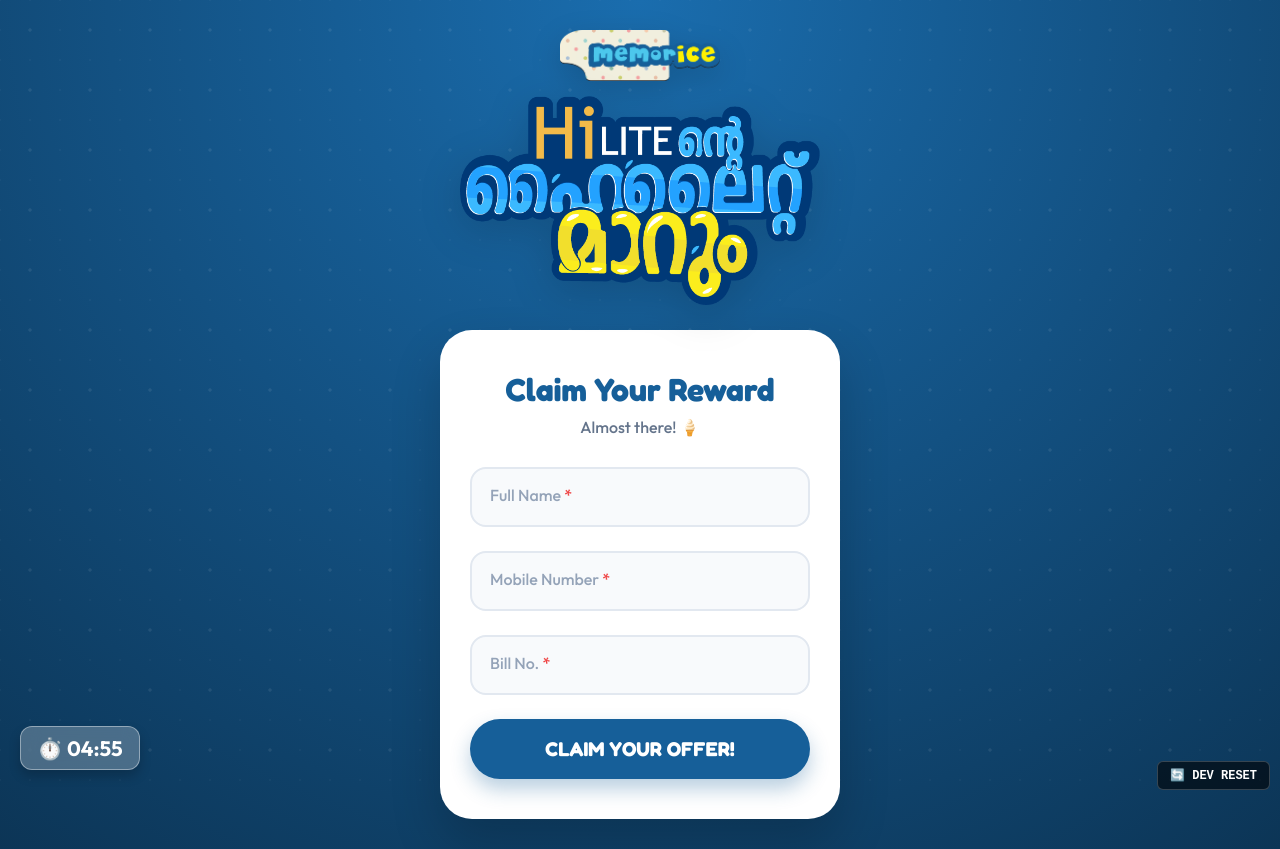
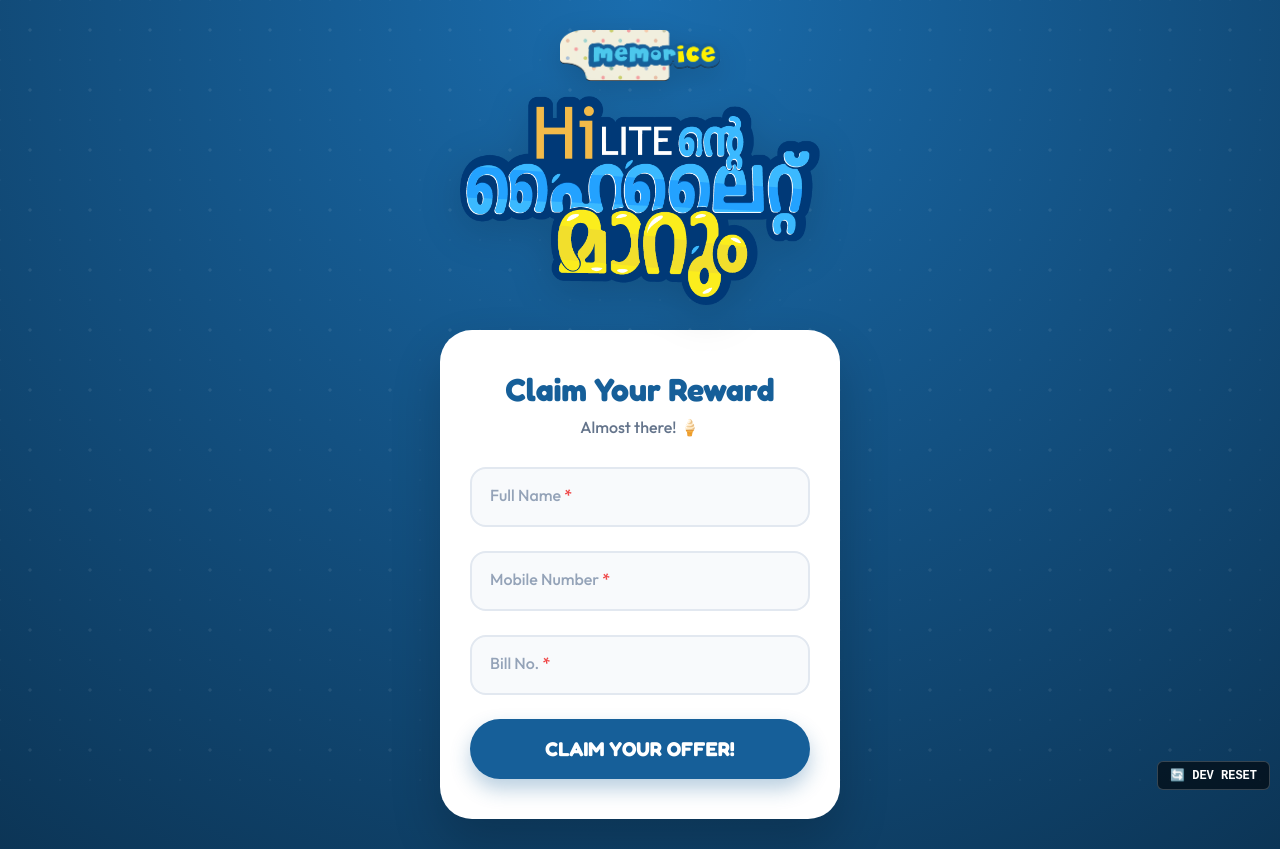
Before and after one commit to appsabhi/memorice_offer_ScratchCard, a React (Vite) app: page / in a window 1280 px wide. Built offline with nearby package versions, Linux system fonts and the light colour scheme.

Commit message:
updated with removing timer and cchange the ui ofscratch card

```diff
--- a/src/App.jsx
+++ b/src/App.jsx
@@ -1,4 +1,4 @@
-import React, { useState, useEffect } from 'react';
+import React, { useState } from 'react';
 import ScratchCard from './components/ScratchCard';
 import ClaimForm from './components/ClaimForm';
 import './index.css';
@@ -6,7 +6,6 @@
 import memoiceLogo from './assets/png/memoice_logo.png';
 import campaignCallImg from './assets/png/memorice_hilite_campaign_call.png';
 
-const SESSION_DURATION_MINUTES = 5;
 const SESSION_KEY = 'memorice_campaign_session';
 const INSTAGRAM_URL = "https://www.instagram.com/memoricecream/";
 
@@ -28,36 +27,21 @@
   if (stored) {
     try {
       const parsed = JSON.parse(stored);
-      // If time has passed the expiration and it's not a completed state
-      if (Date.now() >= parsed.sessionExpiresAt && !['REWARD_CLAIMED', 'ALREADY_CLAIMED', 'TIME_EXPIRED'].includes(parsed.status)) {
-        parsed.status = 'TIME_EXPIRED';
-        localStorage.setItem(SESSION_KEY, JSON.stringify(parsed));
-      }
       return parsed;
     } catch (e) {
       console.error("Failed to parse session", e);
     }
   }
   const sessionStartedAt = Date.now();
-  const sessionExpiresAt = sessionStartedAt + SESSION_DURATION_MINUTES * 60 * 1000;
   const newSession = {
     sessionId: Math.random().toString(36).substring(2, 15),
     status: 'CLAIM_FORM',
     selectedOffer: campaignConfig.offers[Math.floor(Math.random() * campaignConfig.offers.length)],
     scratchCompleted: false,
     sessionStartedAt,
-    sessionExpiresAt,
   };
   localStorage.setItem(SESSION_KEY, JSON.stringify(newSession));
   return newSession;
-};
-
-const formatTime = (ms) => {
-  if (ms <= 0) return '00:00';
-  const totalSeconds = Math.floor(ms / 1000);
-  const minutes = Math.floor(totalSeconds / 60);
-  const seconds = totalSeconds % 60;
-  return `${minutes.toString().padStart(2, '0')}:${seconds.toString().padStart(2, '0')}`;
 };
 
 // Popper effect when scratched (Premium Celebration)
@@ -109,7 +93,6 @@
 
 function App() {
   const [session, setSession] = useState(getInitialSession);
-  const [timeLeft, setTimeLeft] = useState(0);
   const [showPopper, setShowPopper] = useState(false);
   const [showDevConfirm, setShowDevConfirm] = useState(false);
 
@@ -120,30 +103,6 @@
       return next;
     });
   };
-
-  useEffect(() => {
-    const updateTimer = () => {
-      const now = Date.now();
-      const remaining = session.sessionExpiresAt - now;
-
-      if (remaining <= 0) {
-        setTimeLeft(0);
-        if (!['REWARD_CLAIMED', 'ALREADY_CLAIMED', 'TIME_EXPIRED'].includes(session.status)) {
-          updateSession({ status: 'TIME_EXPIRED' });
-        }
-      } else {
-        setTimeLeft(remaining);
-      }
-    };
-
-    updateTimer(); // Initial check
-
-    // Only run interval if we're not in a terminal state
-    if (!['REWARD_CLAIMED', 'ALREADY_CLAIMED', 'TIME_EXPIRED'].includes(session.status)) {
-      const interval = setInterval(updateTimer, 1000);
-      return () => clearInterval(interval);
-    }
-  }, [session.sessionExpiresAt, session.status]);
 
   // (Popper and FallingPopsicles moved outside App)
 
@@ -159,21 +118,6 @@
         <div className="campaign-top-wrapper" style={{ marginBottom: '25px' }}>
           <img src={campaignCallImg} alt="Campaign Offer" className="campaign-call-img-top" />
         </div>
-
-        {/* Timer UI - Only show during active sessions or claim form */}
-        {['ACTIVE_SESSION', 'CLAIM_FORM'].includes(session.status) && (
-          <div className="timer-ui" style={{
-            position: 'fixed', bottom: '30px', left: '20px',
-            background: 'rgba(255,255,255,0.25)', padding: '8px 16px',
-            borderRadius: '12px', backdropFilter: 'blur(10px)',
-            fontSize: '1.3rem', fontWeight: 'bold', border: '1px solid rgba(255,255,255,0.4)',
-            boxShadow: '0 6px 12px rgba(0,0,0,0.2)', color: timeLeft < 60000 ? '#FF6B9E' : '#FFFFFF',
-            transition: 'all 0.3s ease', zIndex: 1000,
-            display: 'flex', alignItems: 'center', gap: '8px'
-          }}>
-            ⏱️ {formatTime(timeLeft)}
-          </div>
-        )}
 
         <main className='main-sec'>
           {session.status === 'CLAIM_FORM' && (
@@ -245,20 +189,6 @@
             </div>
           )}
 
-          {session.status === 'TIME_EXPIRED' && (
-            <div className="success-state">
-              <div className="success-icon bounce" style={{ filter: 'grayscale(100%)', opacity: 0.8 }}>⏰</div>
-              <h2 style={{ color: '#64748b' }}>TIME'S UP!</h2>
-              <p className="subtitle" style={{ marginBottom: '10px' }}>Your scratch session has ended.</p>
-
-              <div className="success-reward-card" style={{ background: 'rgba(255,255,255,0.05)', borderColor: '#cbd5e1' }}>
-                <div className="reward-offer" style={{ color: '#94a3b8', fontSize: '1.1rem' }}>
-                  Keep an eye out for our next campaign!
-                </div>
-              </div>
-            </div>
-          )}
-
           {session.status === 'ALREADY_CLAIMED' && (
             <div className="success-state">
               <div className="success-icon bounce" style={{ fontSize: '4rem' }}>🍦</div>
--- a/src/components/ScratchCard.jsx
+++ b/src/components/ScratchCard.jsx
@@ -38,60 +38,77 @@
   }, []);
 
   const drawCover = (ctx, width, height) => {
-    // 1. Premium silver pearl base coating
+    // 1. Silver metallic foil base
     const gradient = ctx.createLinearGradient(0, 0, width, height);
-    gradient.addColorStop(0, '#f8f9fa');
-    gradient.addColorStop(0.5, '#e9ecef');
-    gradient.addColorStop(1, '#dee2e6');
+    gradient.addColorStop(0, '#e2e8f0');
+    gradient.addColorStop(0.3, '#cbd5e1');
+    gradient.addColorStop(0.5, '#94a3b8');
+    gradient.addColorStop(0.7, '#cbd5e1');
+    gradient.addColorStop(1, '#64748b');
     ctx.fillStyle = gradient;
     ctx.fillRect(0, 0, width, height);
 
-    // 2. Faint shapes (Hint of the prize underneath)
+    // 2. Diagonal foil pattern (watermark/stripes)
     ctx.save();
-    ctx.globalAlpha = 0.06;
-    // Faint scattered dots/decorations
-    ctx.fillStyle = '#FF6B9E';
-    ctx.beginPath(); ctx.arc(width * 0.8, height * 0.2, 15, 0, Math.PI * 2); ctx.fill();
-    ctx.fillStyle = '#FFE600';
-    ctx.beginPath(); ctx.arc(width * 0.2, height * 0.8, 20, 0, Math.PI * 2); ctx.fill();
-    ctx.fillStyle = '#4CC7EC';
-    ctx.beginPath(); ctx.arc(width * 0.85, height * 0.85, 10, 0, Math.PI * 2); ctx.fill();
+    ctx.lineWidth = 2;
+    ctx.strokeStyle = 'rgba(255,255,255,0.2)';
+    for (let i = -width; i < width * 2; i += 25) {
+      ctx.beginPath();
+      ctx.moveTo(i, 0);
+      ctx.lineTo(i + height, height);
+      ctx.stroke();
+    }
+
+    // Cross diagonal
+    ctx.strokeStyle = 'rgba(0,0,0,0.04)';
+    for (let i = -width; i < width * 2; i += 25) {
+      ctx.beginPath();
+      ctx.moveTo(i, height);
+      ctx.lineTo(i + height, 0);
+      ctx.stroke();
+    }
     ctx.restore();
 
-    // 3. Premium subtle grain/noise for realism
-    ctx.fillStyle = 'rgba(255,255,255,0.8)';
-    for(let i=0; i<1500; i++) {
+    // 3. Dense noise for foil texture
+    ctx.fillStyle = 'rgba(255, 255, 255, 0.4)';
+    for(let i=0; i<4000; i++) {
       ctx.fillRect(Math.random() * width, Math.random() * height, 1.2, 1.2);
     }
-    ctx.fillStyle = 'rgba(0,0,0,0.05)';
-    for(let i=0; i<1500; i++) {
-      ctx.fillRect(Math.random() * width, Math.random() * height, 1.2, 1.2);
+    ctx.fillStyle = 'rgba(0, 0, 0, 0.15)';
+    for(let i=0; i<4000; i++) {
+      ctx.fillRect(Math.random() * width, Math.random() * height, 1.5, 1.5);
     }
 
-    // 4. Premium instruction text (Engraved effect)
+    // 4. Scratch Area Border (Dashed)
+    ctx.strokeStyle = 'rgba(71, 85, 105, 0.7)';
+    ctx.lineWidth = 3;
+    ctx.setLineDash([8, 8]);
+    ctx.strokeRect(15, 15, width - 30, height - 30);
+    ctx.setLineDash([]); // Reset
+
+    // 5. Instruction text
     ctx.textAlign = 'center';
     ctx.textBaseline = 'middle';
 
-    const drawTextWithShadow = (text, y, fontSize, fontWeight = '800') => {
+    const drawText = (text, y, fontSize, fontWeight = '800', isAccent = false) => {
       ctx.font = `${fontWeight} ${fontSize}px Outfit, sans-serif`;
 
-      // Bottom highlight
-      ctx.fillStyle = 'rgba(255,255,255, 0.9)';
-      ctx.fillText(text, width / 2, y + 1.5);
+      // Foil shadow effect
+      ctx.fillStyle = 'rgba(255,255,255, 0.8)';
+      ctx.fillText(text, width / 2 + 1.5, y + 1.5);
 
-      // Top inner shadow
-      ctx.fillStyle = 'rgba(15, 68, 111, 0.25)';
-      ctx.fillText(text, width / 2, y - 1);
+      ctx.fillStyle = 'rgba(0,0,0, 0.5)';
+      ctx.fillText(text, width / 2 - 1, y - 1);
 
-      // Main text color (slate/silver)
-      ctx.fillStyle = '#64748b';
+      // Main color
+      ctx.fillStyle = isAccent ? '#1e293b' : '#334155';
       ctx.fillText(text, width / 2, y);
     };
 
-    drawTextWithShadow('✨', height * 0.28, 28);
-    drawTextWithShadow('SCRATCH', height * 0.45, 24);
-    drawTextWithShadow('TO UNLOCK', height * 0.58, 18, '600');
-    drawTextWithShadow('YOUR TREAT!', height * 0.71, 24);
+    drawText('✨', height * 0.28, 36);
+    drawText('SCRATCH HERE', height * 0.45, 30, '900', true);
+    drawText('TO REVEAL', height * 0.58, 20, '700');
+    drawText('YOUR SURPRISE', height * 0.70, 20, '700');
   };
 
   const getPosition = (e, canvas) => {
```
